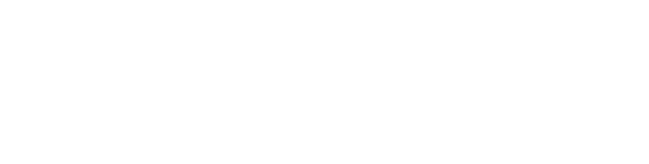
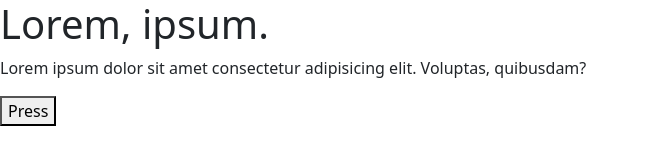
Before and after one commit to yakhyo04/day-11, a plain HTML site: page index.html in a window 1280 px wide. Shown: the whole page, without its empty margins (0-649 px from the left). Drawn offline with Linux system fonts and the light colour scheme.

Commit message:
added new button

```diff
--- a/index.html
+++ b/index.html
@@ -10,7 +10,9 @@
 </head>
 <body>
 
-
+    <h1>Lorem, ipsum.</h1>
+    <p>Lorem ipsum dolor sit amet consectetur adipisicing elit. Voluptas, quibusdam?</p>
+    <button>Press</button>
 
     <script src="./bootstrap.js"></script>
 </body>
```
